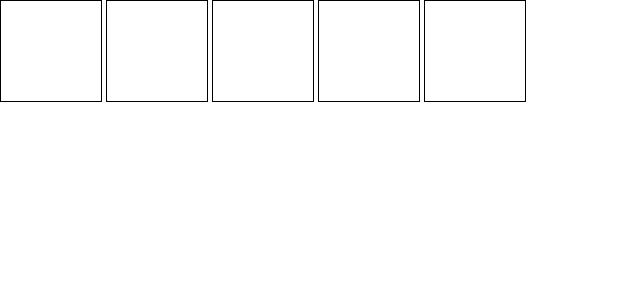
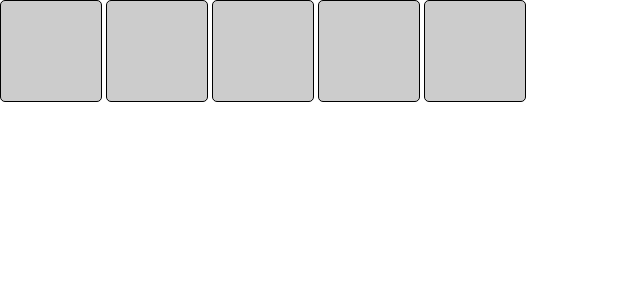
Before and after one commit to irenecoder/React-tutorial, a React (Create React App) app: page / in a window 1280 px wide. Shown: the top 300 px of the page, without its empty margins (0-640 px from the left). Built offline with nearby package versions, Linux system fonts and the light colour scheme.

Commit message:
end of part one box challenge

```diff
--- a/src/components/App/App.css
+++ b/src/components/App/App.css
@@ -6,5 +6,6 @@
     border:1px solid black;
     display:inline-block;
     margin-right:4px;
+    border-radius: 5px;
 
 }
--- a/src/components/App/App.js
+++ b/src/components/App/App.js
@@ -1,14 +1,14 @@
 import React from "react"
-import Header from "../Header/Header.js"
+// import Header from "../Header/Header.js"
 // import Meme from "../meme/Meme.js"
 // import John from "../john/John.js"
 import "./App.css"
-import Blogs from "../../blogs"
-import Body from "../Header/Body.js"
+// import Blogs from "../../blogs"
+// import Body from "../Header/Body.js"
 import data from "../Boxes/data.js"
 
 
-function App(){
+function App(props){
 
 
     // const [thingsArray,setThingsArray] = React.useState(["Thing1","Thing 2"])
@@ -20,9 +20,9 @@ function App(){
 
     // }
     // const thingsElements = thingsArray.map(Thing =><p key={Thing}>{Thing}</p>)
-    const [user,setUser] = React.useState({
-        name:"Joe",
-    })
+    // const [user,setUser] = React.useState({
+        // name:"Joe",
+    // })
     const [squares,setSquares] = React.useState(data)
 
     // return (
@@ -37,9 +37,14 @@ function App(){
 
     //     </div>
     // )
+    // props.darkMode
+    const styles = {
+        backgroundColor : props.darkMode ? "#222222": "#cccccc"
+    }
     const squareElements = squares.map(square=>(
-        <div className="box"key={square.id}></div>
+        <div style = {styles}className="box"key={square.id}></div>
     ))
+
     return(
         <main>
             {squareElements}
--- a/src/index.js
+++ b/src/index.js
@@ -6,7 +6,7 @@ import reportWebVitals from './reportWebVitals';
 
 ReactDOM.render(
   <React.StrictMode>
-    <App />
+    <App darkMode ={false}/>
   </React.StrictMode>,
   document.getElementById('root')
 );
```
